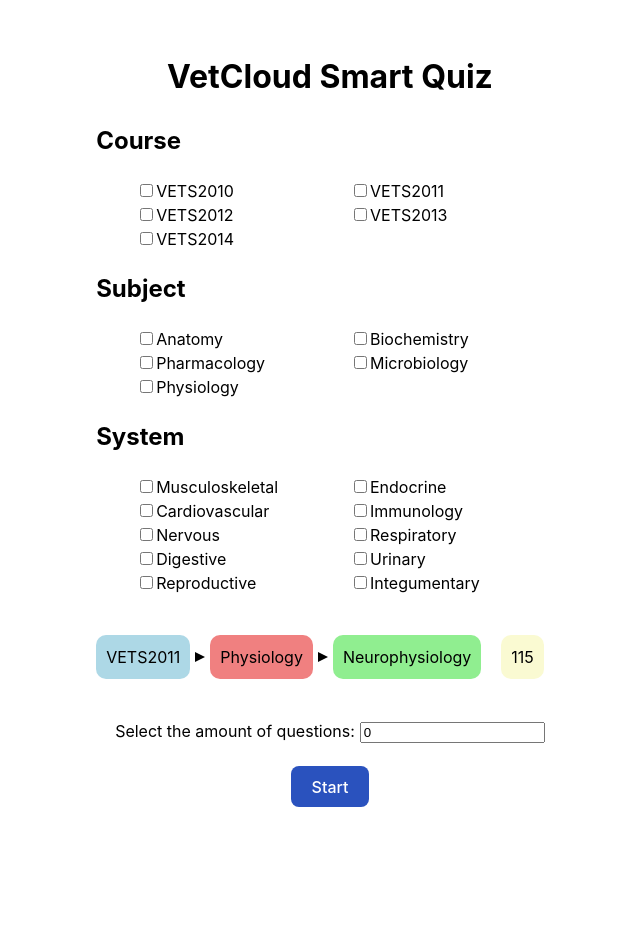
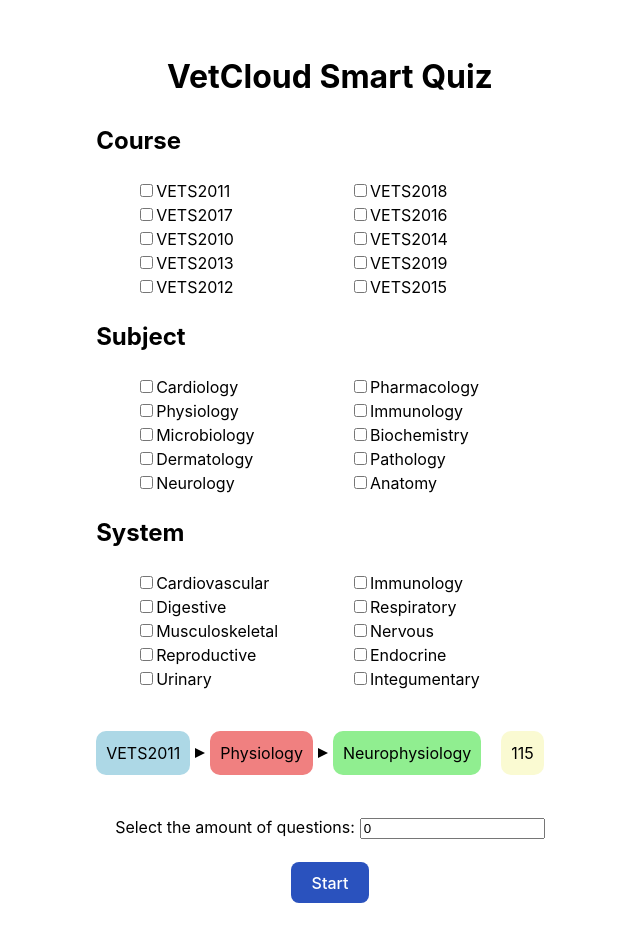
Before and after one commit to UQ-eLIPSE/crucible-components, a Vue app: page / in a window 1280 px wide. Shown: the whole page, without its empty margins (310-950 px from the left). Before the commit the page ends 839 px from the top, so only its background shows below. Built offline with nearby package versions, Linux system fonts and the light colour scheme.

Commit message:
Add prop condition to generate dummy data

```diff
--- a/src/components/MCQ/MCQTagOptions.vue
+++ b/src/components/MCQ/MCQTagOptions.vue
@@ -22,8 +22,11 @@ import { getAllQuestions, getDummyQuestions } from "../DataAccessLayer";
 import FilterCheckbox from "../FilterCheckbox.vue";
 import { ref } from "vue";
 
-// const tagSet = getAllQuestions().flatMap((question) => question.tags);
-const tagSet = getDummyQuestions().flatMap((question) => question.tags);
+const { dummyData } = defineProps<{ dummyData?: boolean }>();
+
+const tagSet = dummyData
+  ? getDummyQuestions(true).flatMap((question) => question.tags)
+  : getAllQuestions().flatMap((question) => question.tags);
 
 const filterSet: SelectedTags = getUniquePropertyValues(tagSet);
 
--- a/src/components/StartPage.vue
+++ b/src/components/StartPage.vue
@@ -1,7 +1,7 @@
 <template>
   <div>
     <h1>VetCloud Smart Quiz</h1>
-    <MCQTagOptions />
+    <MCQTagOptions :dummy-data="true" />
     <div class="tags-display">
       <div class="tag-container course">
         <p class="tag-text">VETS2011</p>
```
